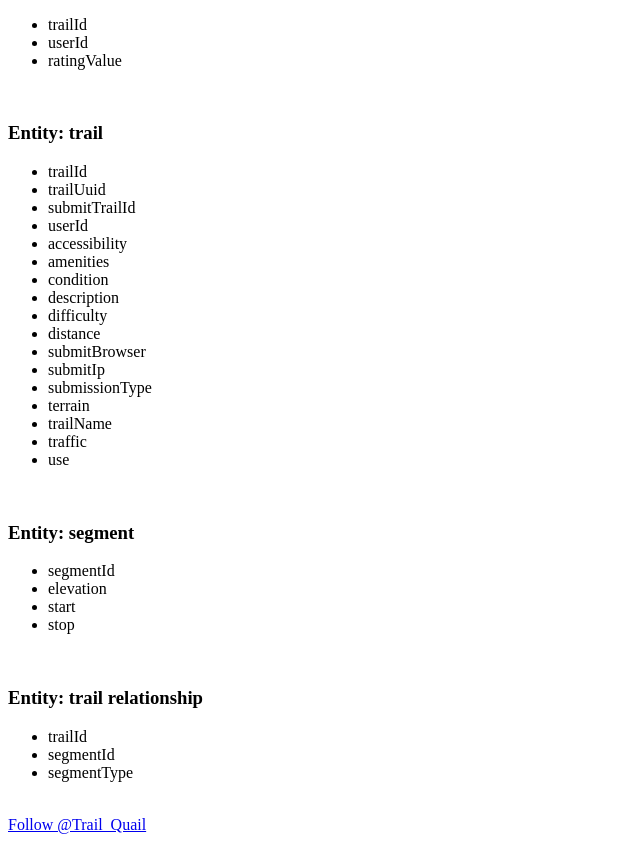
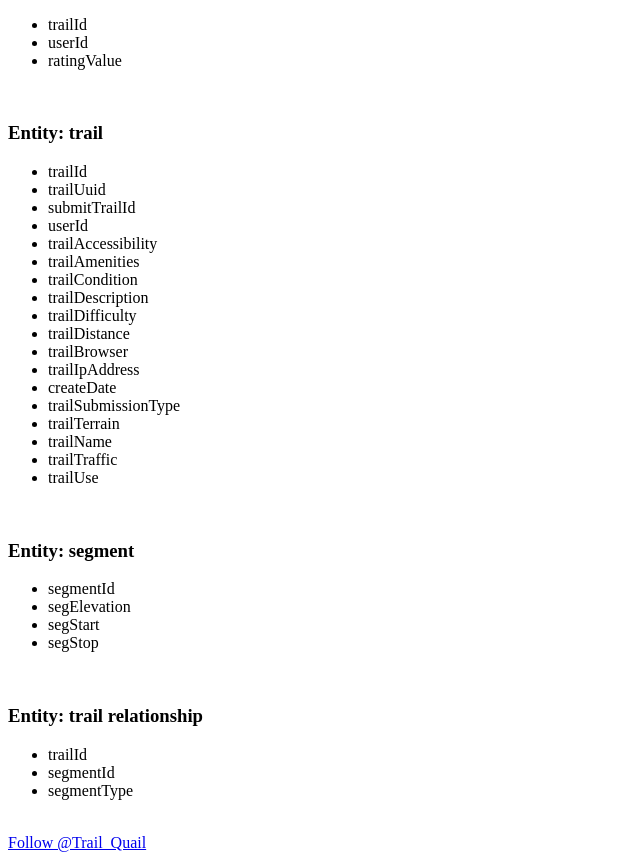
Before and after one commit to MattHarr1s/open-trails, a PHP site: page /public_html/documentation/index.php in a window 1280 px wide. Shown: the part 1064-1924 px from the top of the page, without its empty margins (0-640 px from the left). Before the commit the page ends 1898 px from the top, so only its background shows below. Run offline with PHP 8.4, Linux system fonts and the light colour scheme; some libraries are stand-ins or nearby versions.

Commit message:
fixed some naming conventions

```diff
--- a/public_html/documentation/index.php
+++ b/public_html/documentation/index.php
@@ -84,27 +84,28 @@ c
 			<li>trailUuid</li>
 			<li>submitTrailId</li>
 			<li>userId</li>
-			<li>accessibility</li>
-			<li>amenities</li>
-			<li>condition</li>
-			<li>description</li>
-			<li>difficulty</li>
-			<li>distance</li>
-			<li>submitBrowser</li>
-			<li>submitIp</li>
-			<li>submissionType</li>
-			<li>terrain</li>
+			<li>trailAccessibility</li>
+			<li>trailAmenities</li>
+			<li>trailCondition</li>
+			<li>trailDescription</li>
+			<li>trailDifficulty</li>
+			<li>trailDistance</li>
+			<li>trailBrowser</li>
+			<li>trailIpAddress</li>
+			<li>createDate</li>
+			<li>trailSubmissionType</li>
+			<li>trailTerrain</li>
 			<li>trailName</li>
-			<li>traffic</li>
-			<li>use</Li>
+			<li>trailTraffic</li>
+			<li>trailUse</Li>
 		</ul>
 		<br>
 		<h3>Entity: segment</h3>
 		<ul>
 			<li>segmentId</li>
-			<li>elevation</li>
-			<li>start</li>
-			<li>stop</li>
+			<li>segElevation</li>
+			<li>segStart</li>
+			<li>segStop</li>
 
 		</ul>
 		<br>
@@ -115,11 +116,6 @@ c
 			<li>segmentType</li>
 		</ul>
 		<br>
-
-
-
-
-
 	</body>
 	<footer>
 		<a href="https://twitter.com/Trail_Quail" class="twitter-follow-button" data-show-count="false" data-size="large">
```
